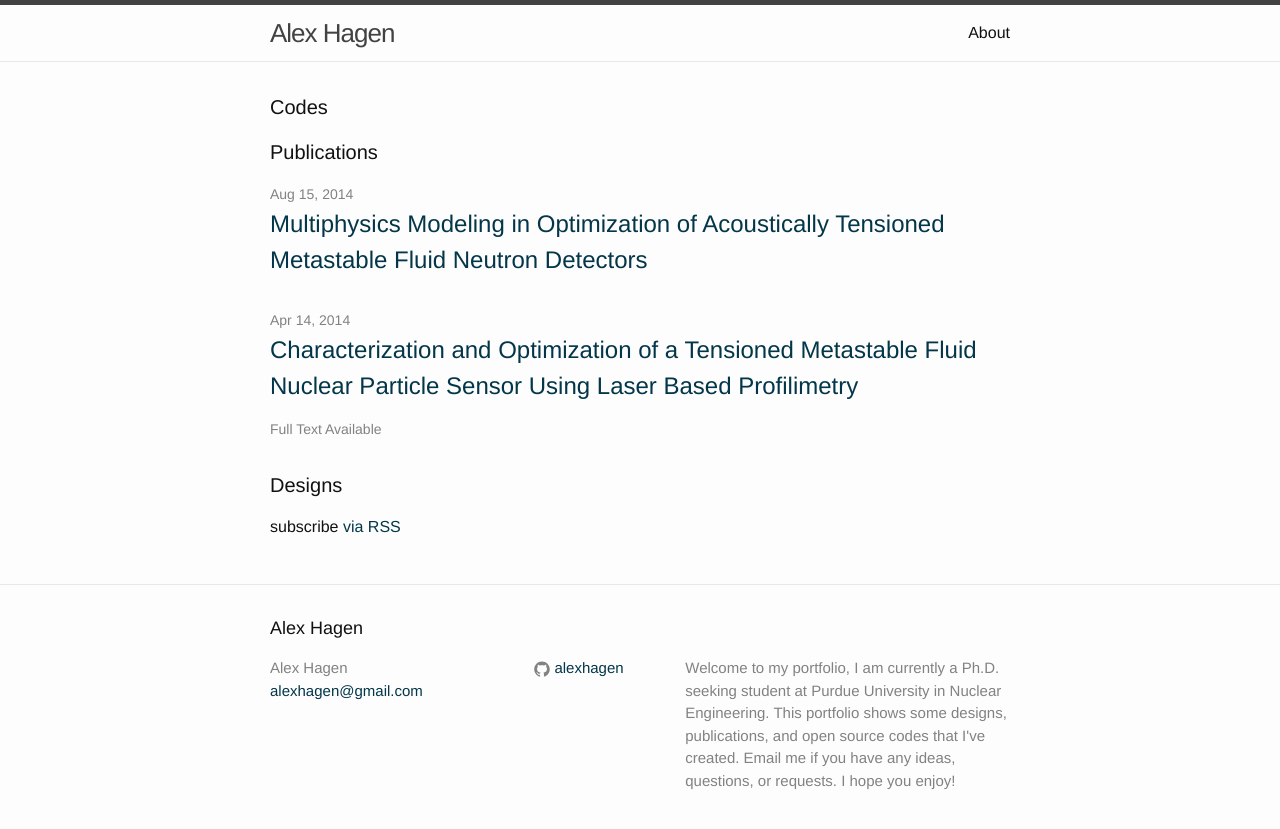
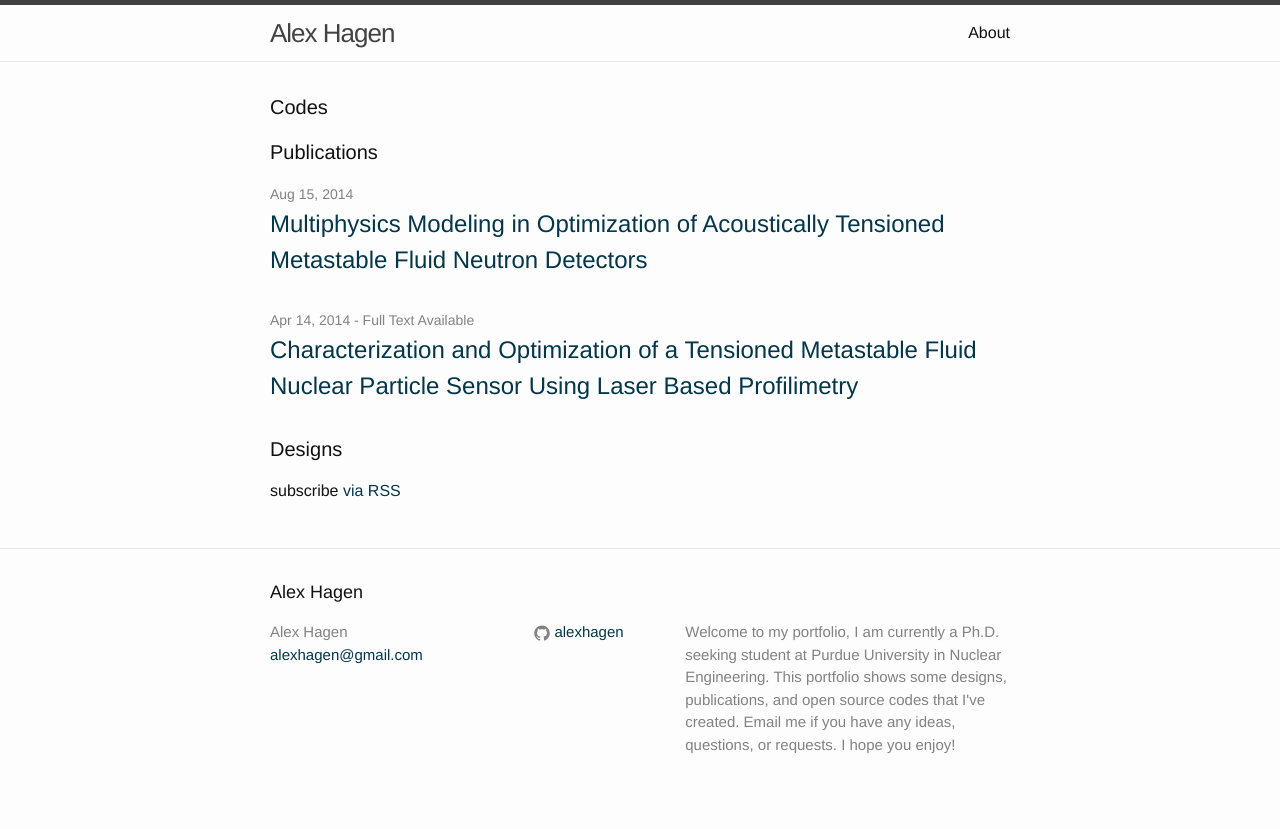
Before and after one commit to alexhagen/alexhagen.github.io, a Jekyll site: the page built from index.html, in a window 1280 px wide. Shown: the top 829 px of the page. Built offline with Jekyll 4.4.1, drawn with Linux system fonts in a browser that asks for light colours.

Commit message:
adding fulltext indicator to index

```diff
--- a/index.html
+++ b/index.html
@@ -11,15 +11,11 @@ layout: default
   <ul class="post-list">
     {% for post in site.categories.publications %}
       <li>
-	<span class="post-meta">{{ post.date | date: "%b %-d, %Y" }}</span>
+	<span class="post-meta">{{ post.date | date: "%b %-d, %Y" }}{% if post.fulltext %} - Full Text Available{% endif %}</span>
 
         <p>
           <a class="post-link" href="{{ post.url | prepend: site.baseurl }}">{{ post.title }}</a>
         </p>
-
-        {% if post.fulltext %}
-          <p class="post-meta">Full Text Available</p>
-        {% endif %}
 
       </li>
     {% endfor %}
```
